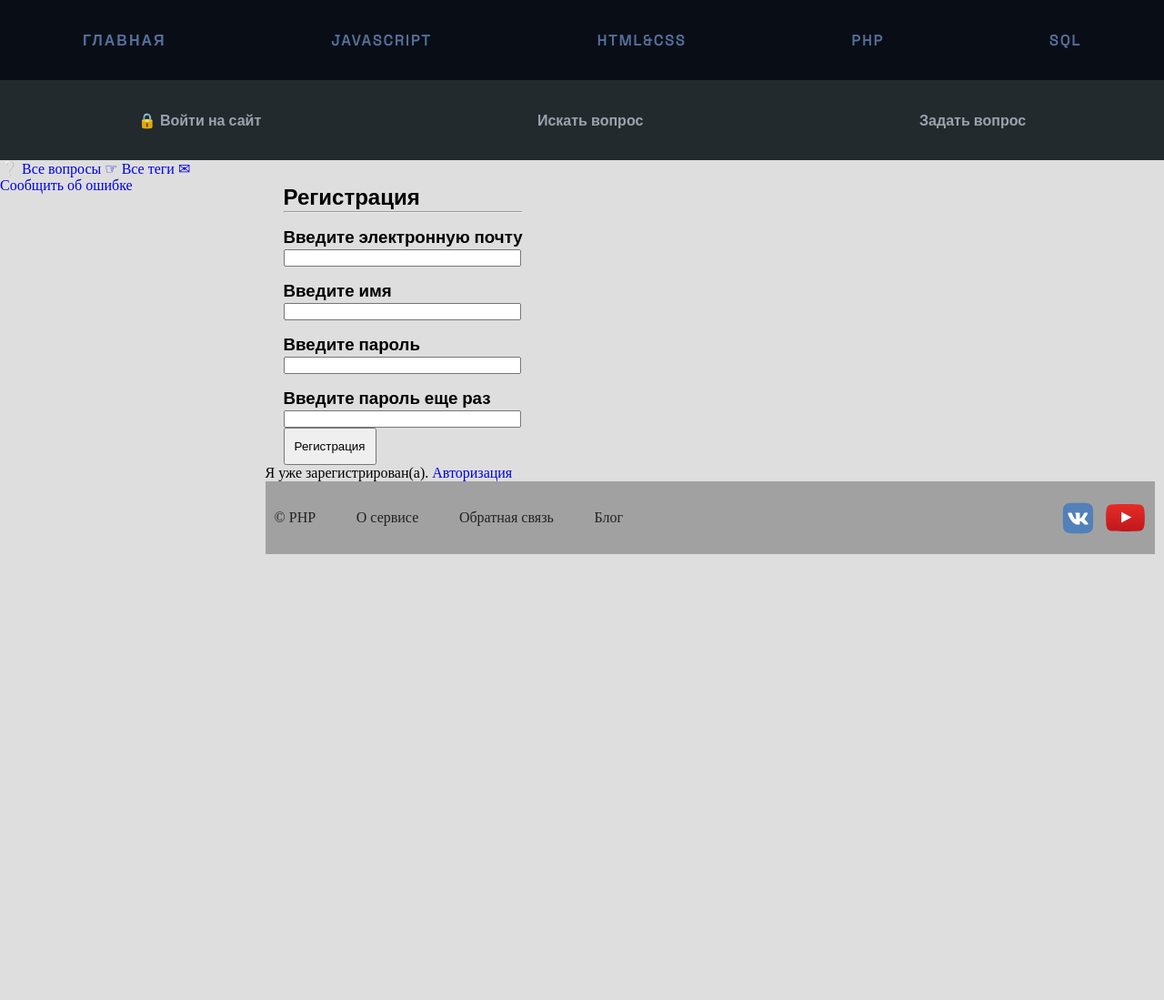
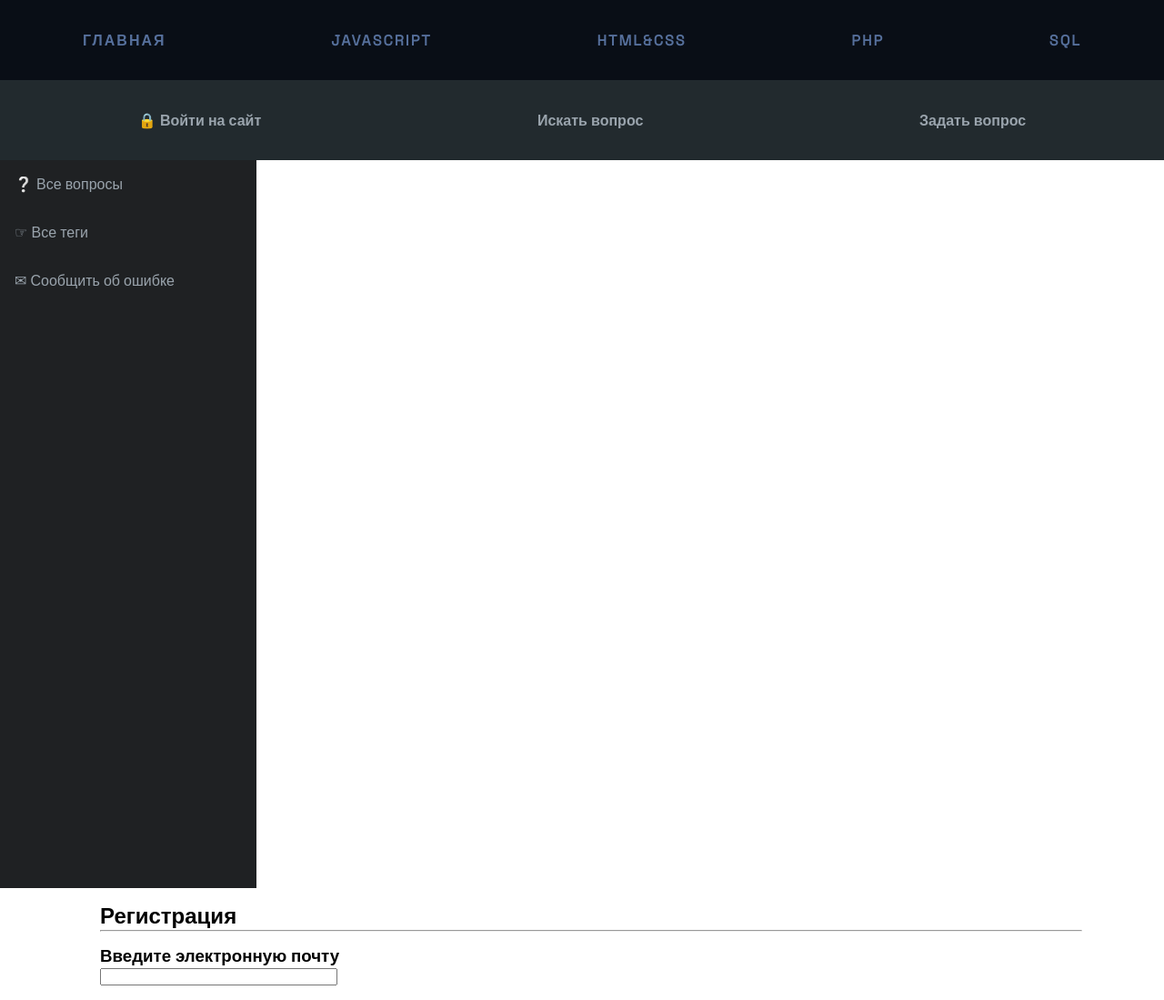
Before and after one commit to neexay/php-forum, a PHP site: template public/pages/reg.php in a window 1280 px wide. Shown: the top 1099 px of the page at 91% size. Before the commit the page ends 609 px from the top, so only its background shows below. Run offline with PHP 8.4, Linux system fonts and the light colour scheme; the template is opened without the code that fills it, so the values that code supplies are empty.

Commit message:
Update reg.php

```diff
--- a/public/pages/reg.php
+++ b/public/pages/reg.php
@@ -2,12 +2,12 @@
 <html lang="ru">
 <head>
     <meta charset="UTF-8">
-    <link rel="stylesheet" href="public/css/menucontent.css">
+    <link rel="stylesheet" href="public/css/menu_and_content.css">
     <title>Регистрация</title>
 </head>
 <body>
-<div class="pagewrapper">
-                <div class="a1">
+<div class="page-wrapper">
+                <div class="grid">
                     <?php require_once("public/include_pages/header.html");?>
                 </div>
                 <div class="sidebar">
```
